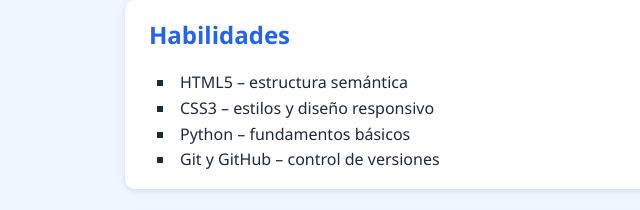
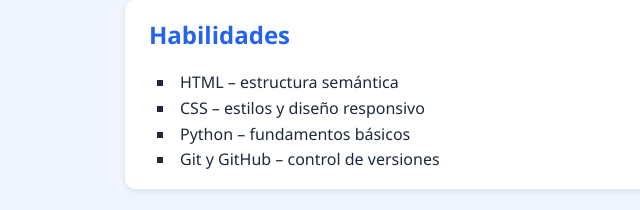
Before and after one commit to Pipe34/01-intro, a plain HTML site: page index.html in a window 1280 px wide. Shown: the part 368-578 px from the top of the page, 65-705 px from the left. Drawn offline with Linux system fonts and the light colour scheme.

Commit message:
Añado link de mi portafolio generado en el pages del git, ademas actualice la descripcion mi readme y mi index para hacer la informacion mas clara

```diff
--- a/index.html
+++ b/index.html
@@ -29,8 +29,8 @@
   <section id="habilidades">
     <h2>Habilidades</h2>
     <ul>
-      <li>HTML5 – estructura semántica</li>
-      <li>CSS3 – estilos y diseño responsivo</li>
+      <li>HTML – estructura semántica</li>
+      <li>CSS – estilos y diseño responsivo</li>
       <li>Python – fundamentos básicos</li>
       <li>Git y GitHub – control de versiones</li>
     </ul>
```
Also changed, not shown: 1 other file.
